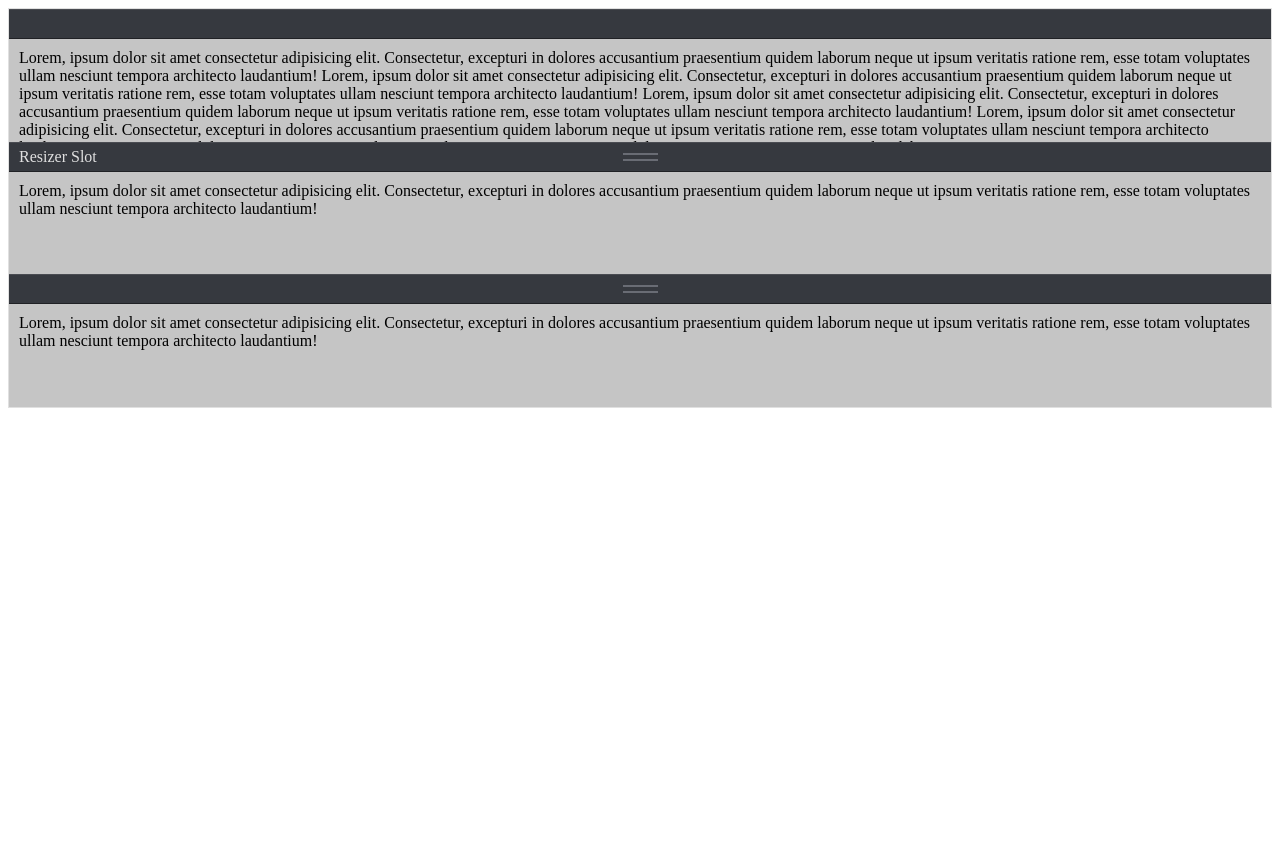
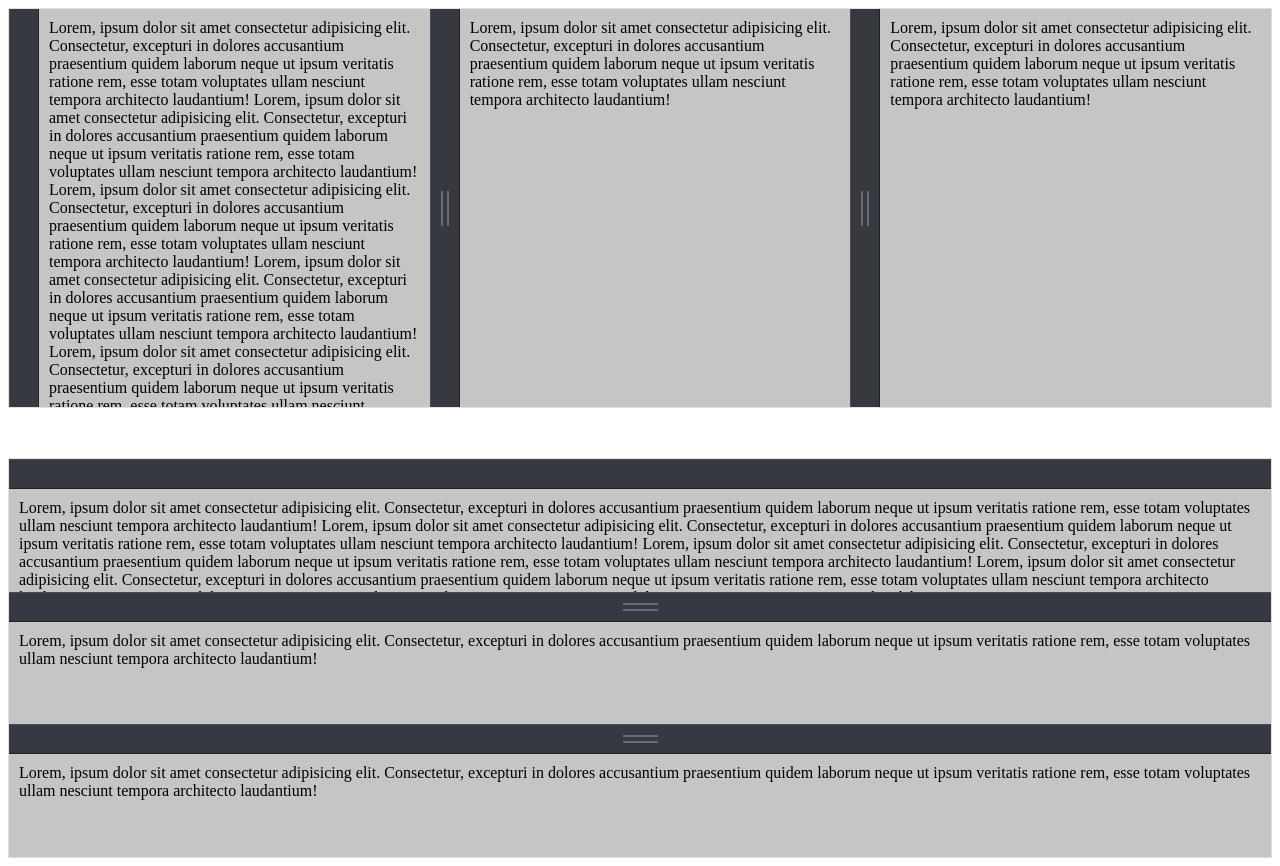
Before and after one commit to dgknca/vue-multi-split-pane, a Vue app: page / in a window 1280 px wide. Before the commit the page ends 800 px from the top, so only its background shows below. Built offline with nearby package versions, Linux system fonts and the light colour scheme.

Commit message:
horizontal, vertical support

```diff
--- a/src/App.vue
+++ b/src/App.vue
@@ -1,6 +1,7 @@
 <template>
   <div>
     <MultiSplitPane
+      split="horizontal"
       height="400px"
       @onPaneCollapsed="onPaneCollapsed"
       @onPaneExpanded="onPaneExpanded"
@@ -31,9 +32,6 @@
         </template>
       </Pane>
       <Pane>
-        <template v-slot:resizer>
-          Resizer Slot
-        </template>
         <template v-slot:content>
           Lorem, ipsum dolor sit amet consectetur adipisicing elit. Consectetur,
           excepturi in dolores accusantium praesentium quidem laborum neque ut
@@ -50,6 +48,56 @@
         </template>
       </Pane>
     </MultiSplitPane>
+    <div style="margin-top:50px">
+      <MultiSplitPane
+        height="400px"
+        @onPaneCollapsed="onPaneCollapsed"
+        @onPaneExpanded="onPaneExpanded"
+      >
+        <Pane>
+          <template v-slot:content>
+            Lorem, ipsum dolor sit amet consectetur adipisicing elit.
+            Consectetur, excepturi in dolores accusantium praesentium quidem
+            laborum neque ut ipsum veritatis ratione rem, esse totam voluptates
+            ullam nesciunt tempora architecto laudantium! Lorem, ipsum dolor sit
+            amet consectetur adipisicing elit. Consectetur, excepturi in dolores
+            accusantium praesentium quidem laborum neque ut ipsum veritatis
+            ratione rem, esse totam voluptates ullam nesciunt tempora architecto
+            laudantium! Lorem, ipsum dolor sit amet consectetur adipisicing
+            elit. Consectetur, excepturi in dolores accusantium praesentium
+            quidem laborum neque ut ipsum veritatis ratione rem, esse totam
+            voluptates ullam nesciunt tempora architecto laudantium! Lorem,
+            ipsum dolor sit amet consectetur adipisicing elit. Consectetur,
+            excepturi in dolores accusantium praesentium quidem laborum neque ut
+            ipsum veritatis ratione rem, esse totam voluptates ullam nesciunt
+            tempora architecto laudantium! Lorem, ipsum dolor sit amet
+            consectetur adipisicing elit. Consectetur, excepturi in dolores
+            accusantium praesentium quidem laborum neque ut ipsum veritatis
+            ratione rem, esse totam voluptates ullam nesciunt tempora architecto
+            laudantium! Lorem, ipsum dolor sit amet consectetur adipisicing
+            elit. Consectetur, excepturi in dolores accusantium praesentium
+            quidem laborum neque ut ipsum veritatis ratione rem, esse totam
+            voluptates ullam nesciunt tempora architecto laudantium!
+          </template>
+        </Pane>
+        <Pane>
+          <template v-slot:content>
+            Lorem, ipsum dolor sit amet consectetur adipisicing elit.
+            Consectetur, excepturi in dolores accusantium praesentium quidem
+            laborum neque ut ipsum veritatis ratione rem, esse totam voluptates
+            ullam nesciunt tempora architecto laudantium!
+          </template>
+        </Pane>
+        <Pane>
+          <template v-slot:content>
+            Lorem, ipsum dolor sit amet consectetur adipisicing elit.
+            Consectetur, excepturi in dolores accusantium praesentium quidem
+            laborum neque ut ipsum veritatis ratione rem, esse totam voluptates
+            ullam nesciunt tempora architecto laudantium!
+          </template>
+        </Pane>
+      </MultiSplitPane>
+    </div>
   </div>
 </template>
 
--- a/src/components/MultiSplitPane.vue
+++ b/src/components/MultiSplitPane.vue
@@ -2,7 +2,7 @@
   <div
     ref="resizable"
     data-resizable="data-resizable"
-    :style="{ height: height, width: width }"
+    :style="{ height: height, width: width, display: display }"
     :class="[classes]"
   >
     <slot></slot>
@@ -11,7 +11,12 @@
 <script>
 export default {
   name: 'MultiSplitPane',
-  props: ['height', 'width', 'classes'],
+  props: {
+    height: { type: String, required: true },
+    width: { type: String },
+    classes: { type: String },
+    split: { type: String, default: 'vertical' }
+  },
   data() {
     return {
       root: null,
@@ -19,7 +24,8 @@ export default {
       resizers: [],
       fracs: [],
       pos: [],
-      collapsedPanes: []
+      collapsedPanes: [],
+      display: null
     }
   },
   methods: {
@@ -28,14 +34,32 @@ export default {
       this.initPos()
       this.applyFracs()
     },
-    getTop() {
-      return this.root.getBoundingClientRect().top
+    getDistance(orientation) {
+      let rect
+      if (orientation == 'horizontal') {
+        rect = this.root.getBoundingClientRect().left
+      } else {
+        rect = this.root.getBoundingClientRect().top
+      }
+      return rect
     },
-    getHeight() {
-      return this.root.clientHeight
+    getDimension(orientation) {
+      let dim
+      if (orientation == 'horizontal') {
+        dim = this.root.clientWidth
+      } else {
+        dim = this.root.clientHeight
+      }
+      return dim
     },
-    getResizerHeight() {
-      return this.resizers[0].offsetHeight
+    getResizerDimension(orientation) {
+      let dim
+      if (orientation == 'horizontal') {
+        dim = this.resizers[0].offsetWidth
+      } else {
+        dim = this.resizers[0].offsetHeight
+      }
+      return dim
     },
     addDragLogic(i, resizer) {
       if (i === 0) return // The first pane size can not be changed!
@@ -45,15 +69,24 @@ export default {
 
         if (eDown.type == 'touchstart') eDown = eDown.touches[0]
 
-        let shiftY = eDown.clientY - resizer.getBoundingClientRect().top
+        let shift
+
+        this.split == 'horizontal'
+          ? (shift = eDown.clientX - resizer.getBoundingClientRect().left)
+          : (shift = eDown.clientY - resizer.getBoundingClientRect().top)
 
         let onMouseMove = eMove => {
           if (eMove.type == 'touchmove') eMove = eMove.touches[0]
+          let coor = this.split == 'horizontal' ? eMove.pageX : eMove.pageY
 
           let numerator =
-            eMove.pageY - shiftY - this.getTop() - this.getResizerHeight() * i
+            coor -
+            shift -
+            this.getDistance(this.split) -
+            this.getResizerDimension(this.split) * i
           let nominator =
-            this.getHeight() - this.getResizerHeight() * this.panes.length
+            this.getDimension(this.split) -
+            this.getResizerDimension(this.split) * this.panes.length
 
           let newPos = numerator / nominator
 
@@ -81,6 +114,12 @@ export default {
     initPos() {
       this.pos = []
       let cumulative = 0
+
+      this.panes.forEach(pane => {
+        this.split == 'horizontal'
+          ? pane.classList.add('horizontal')
+          : pane.classList.add('vertical')
+      })
 
       for (let i = 0; i < this.fracs.length; i++) {
         this.pos.push(cumulative)
@@ -116,9 +155,13 @@ export default {
     },
     applyFracs() {
       let getStyleStr = frac => {
+        let dim = this.split == 'horizontal' ? 'width' : 'height'
+
         return `
-              height: calc((100% - ${this.panes.length *
-                this.getResizerHeight()}px) * ${frac} + ${this.getResizerHeight()}px);
+              ${dim}: calc((100% - ${this.panes.length *
+          this.getResizerDimension(
+            this.split
+          )}px) * ${frac} + ${this.getResizerDimension(this.split)}px);
             `
       }
 
@@ -140,6 +183,10 @@ export default {
     }
   },
   mounted() {
+    this.split === 'horizontal'
+      ? (this.display = 'flex')
+      : (this.display = 'block')
+
     this.collapsedPanes.fill(0, 0, this.$slots.default.length)
 
     this.root = this.$refs.resizable
--- a/src/components/Pane.vue
+++ b/src/components/Pane.vue
@@ -1,7 +1,9 @@
 <template>
   <div class="pane">
     <div class="resizer" data-resizer="data-resizer">
-      <slot name="resizer"></slot>
+      <div class="resizer-content">
+        <slot name="resizer"></slot>
+      </div>
     </div>
     <div class="content">
       <div class="innerContent">
@@ -24,21 +26,37 @@ export default {
 .pane {
   position: relative;
   display: flex;
+}
+.pane.vertical {
   flex-direction: column;
 }
 .pane .resizer {
   display: flex;
   align-items: center;
-  padding: 10px;
-  height: 30px;
+  justify-content: center;
+  color: #e0e0e0;
+}
+.pane.vertical .resizer {
   background: linear-gradient(#696c74, #696c74) 50% calc(50% - 3px) / 35px 2px
       no-repeat,
     linear-gradient(#696c74, #696c74) 50% calc(50% + 3px) / 35px 2px no-repeat,
     #36393f;
   border-top: 1px solid #4a4c52;
   border-bottom: 1px solid #202125;
+  height: 30px;
+  width: 100%;
   cursor: row-resize;
-  color: #e0e0e0;
+}
+.pane.horizontal .resizer {
+  width: 30px;
+  height: 100%;
+  background: linear-gradient(#696c74, #696c74) calc(50% - 3px) 50% / 2px 35px
+      no-repeat,
+    linear-gradient(#696c74, #696c74) calc(50% + 3px) 50% / 2px 35px no-repeat,
+    #36393f;
+  border-left: 1px solid #4a4c52;
+  border-right: 1px solid #202125;
+  cursor: col-resize;
 }
 .pane:first-of-type .resizer {
   cursor: auto;
```
Also changed, not shown: package.json (+5 -2 lines), 1 other file (tests, documents, lock files or other folders).
